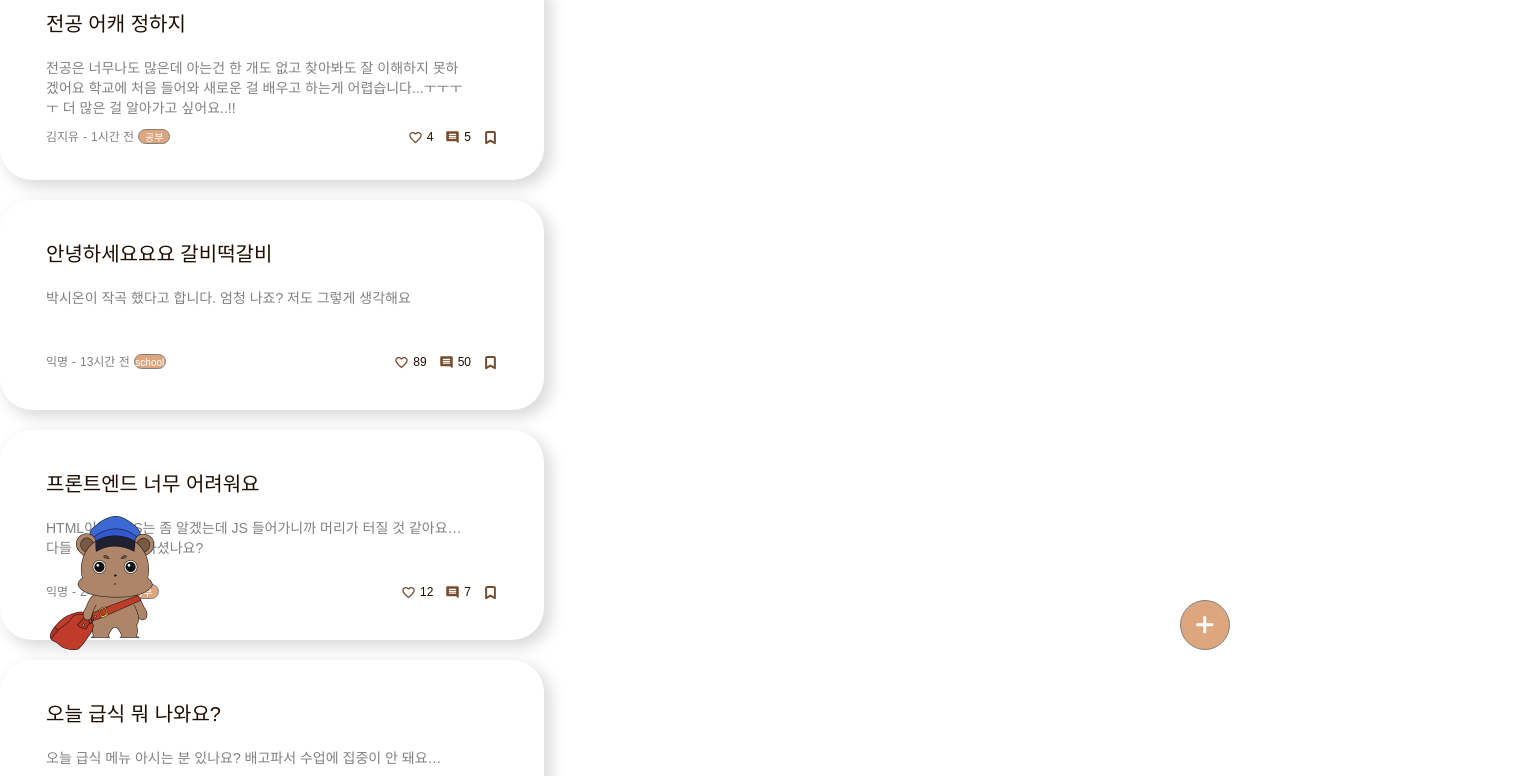
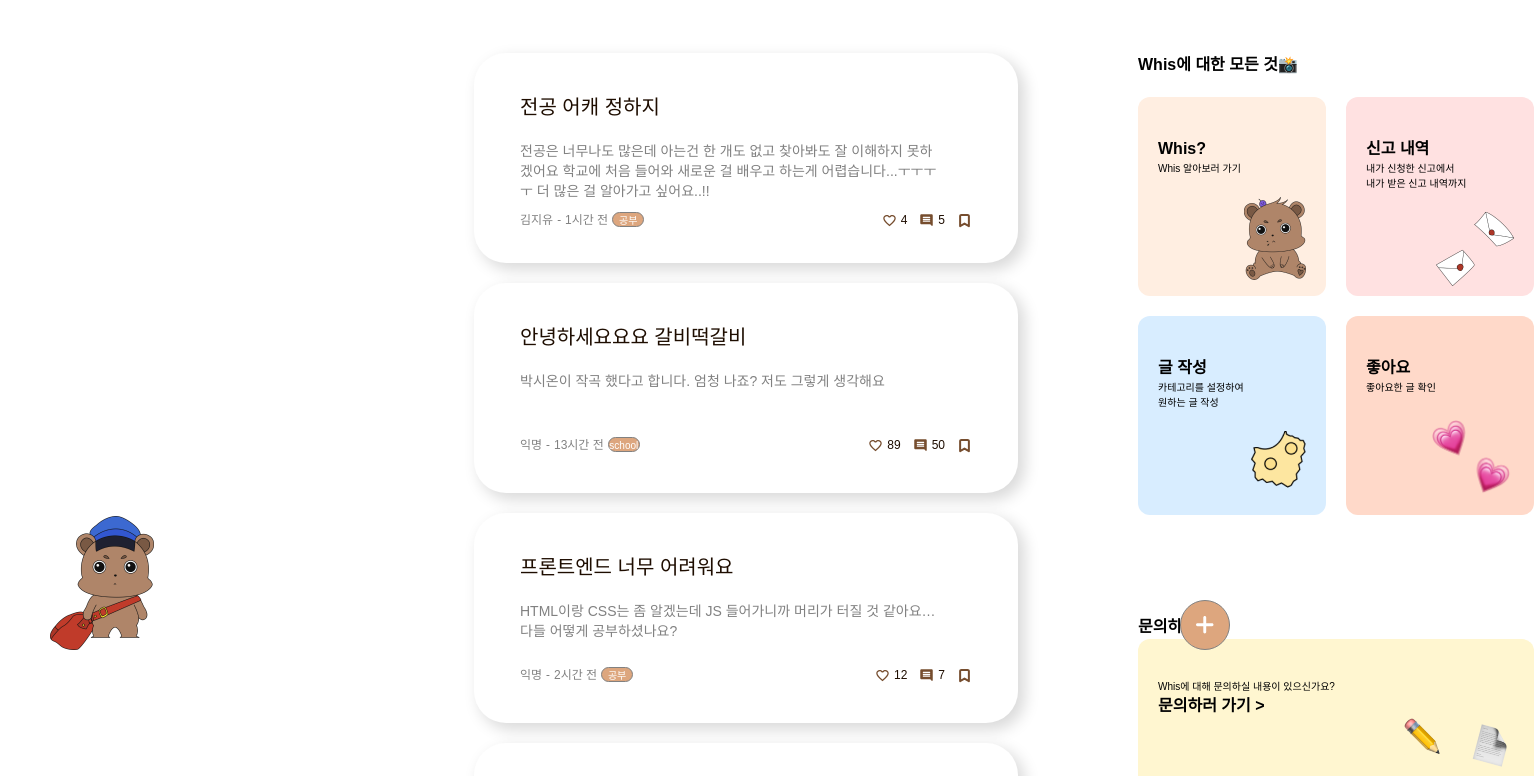
Before and after one commit to gubumgubum/WHIS-front, a React (Create React App) app: page /main-auth in a window 1280 px wide. Shown: the part 100-876 px from the top of the page, 1534 px wide, since content can reach past the window. Built offline with nearby package versions, Linux system fonts and the light colour scheme; the HTML template or start-up script is replaced by a standard one.

Commit message:
feat: 메인 페이지 퍼블리싱

```diff
--- a/src/pages/main-auth/index.jsx
+++ b/src/pages/main-auth/index.jsx
@@ -3,6 +3,11 @@ import PostBox from '../../components/main/postbox';
 import postbear from '../../assets/img/postbear.png';
 import CreatePost from '../../components/main/createpost';
 import blueberrybear from '../../assets/img/blueberrybear.png';
+import letter from '../../assets/img/letter.png';
+import snack from '../../assets/img/snack.png';
+import hearts from '../../assets/img/hearts.png';
+import paper from '../../assets/img/paper.png';
+import { Link } from 'react-router-dom';
 
 export default function MainAuthPage() {
   return (
@@ -14,16 +19,19 @@ export default function MainAuthPage() {
         className="w-[104px] fixed bottom-[50px] left-[50px] z-50"
       />
       <CreatePost className="fixed bottom-[50px] right-[50px] z-50" />
-      <div>
+      <div className="flex pt-[83px] pl-[474px] pr-[386px] pb-[110px] gap-[60px]">
         <PostBox />
-        <div className="w-px bg-[#818181] h-[2350px]" />
-        <div className="flex">
-          <div>
+        <div className="w-px bg-[#C2C2C2] h-[2350px]" />
+        <div className="flex flex-col gap-[100px]">
+          <div className="flex flex-col gap-5">
             <p className="font-pretendard font-semibold">
               Whis에 대한 모든 것📸
             </p>
-            <div>
-              <div className="flex flex-col bg-[#FFEEE1] rounded-xl w-[188px] h-[199px] pt-10 px-5 pb-5">
+            <div className="grid grid-cols-2 gap-5">
+              <Link
+                to="/about"
+                className="flex flex-col bg-[#FFEEE1] rounded-xl w-[188px] h-[199px] pt-10 px-5 pb-5"
+              >
                 <p className="font-pretendard font-extrabold">Whis?</p>
                 <p className="font-pretendard text-[10px] mb-[21px]">
                   Whis 알아보러 가기
@@ -35,8 +43,73 @@ export default function MainAuthPage() {
                     className="w-[62px]"
                   />
                 </div>
+              </Link>
+              <Link
+                to="/report-view"
+                className="flex flex-col bg-[#FFE1E1] rounded-xl w-[188px] h-[199px] pt-10 px-5 pb-5"
+              >
+                <p className="font-pretendard font-semibold">신고 내역</p>
+                <p className="font-pretendard text-[10px] mb-[21px]">
+                  내가 신청한 신고에서
+                  <br />
+                  내가 받은 신고 내역까지
+                </p>
+                <div className="flex justify-end">
+                  <img src={letter} alt="편지 이미지" className="w-[78px]" />
+                </div>
+              </Link>
+              <Link
+                to="/create-post"
+                className="flex flex-col bg-[#D8EDFF] rounded-xl w-[188px] h-[199px] pt-10 px-5 pb-5"
+              >
+                <p className="font-pretendard font-semibold">글 작성</p>
+                <p className="font-pretendard text-[10px] mb-[21px]">
+                  카테고리를 설정하여
+                  <br />
+                  원하는 글 작성
+                </p>
+                <div className="flex justify-end">
+                  <img
+                    src={snack}
+                    alt="한입 베어문 과자 이미지"
+                    className="w-[55px]"
+                  />
+                </div>
+              </Link>
+              <Link
+                to="/like-post"
+                className="flex flex-col bg-[#FFD9C9] rounded-xl w-[188px] h-[199px] pt-10 px-5 pb-5"
+              >
+                <p className="font-pretendard font-semibold">좋아요</p>
+                <p className="font-pretendard text-[10px] mb-[21px]">
+                  좋아요한 글 확인
+                </p>
+                <div className="flex justify-end">
+                  <img src={hearts} alt="하트 이미지" className="w-[86px]" />
+                </div>
+              </Link>
+            </div>
+          </div>
+          <div>
+            <p className="font-pretendard font-semibold">문의하기</p>
+            <Link
+              to="/inquiry"
+              className="flex flex-col bg-[#FFF6D0] rounded-xl w-[396px] h-[149px] pt-10 px-5"
+            >
+              <p className="font-pretendard text-[10px]">
+                Whis에 대해 문의하실 내용이 있으신가요?
+              </p>
+              <p className="font-pretendard font-extrabold">
+                문의하러 가기 &gt;
+              </p>
+              <div className="flex justify-end">
+                <img
+                  src={paper}
+                  alt="종이와 연필 이미지"
+                  className="w-[110px]"
+                />
               </div>
-            </div>
+            </Link>
           </div>
         </div>
       </div>
```
